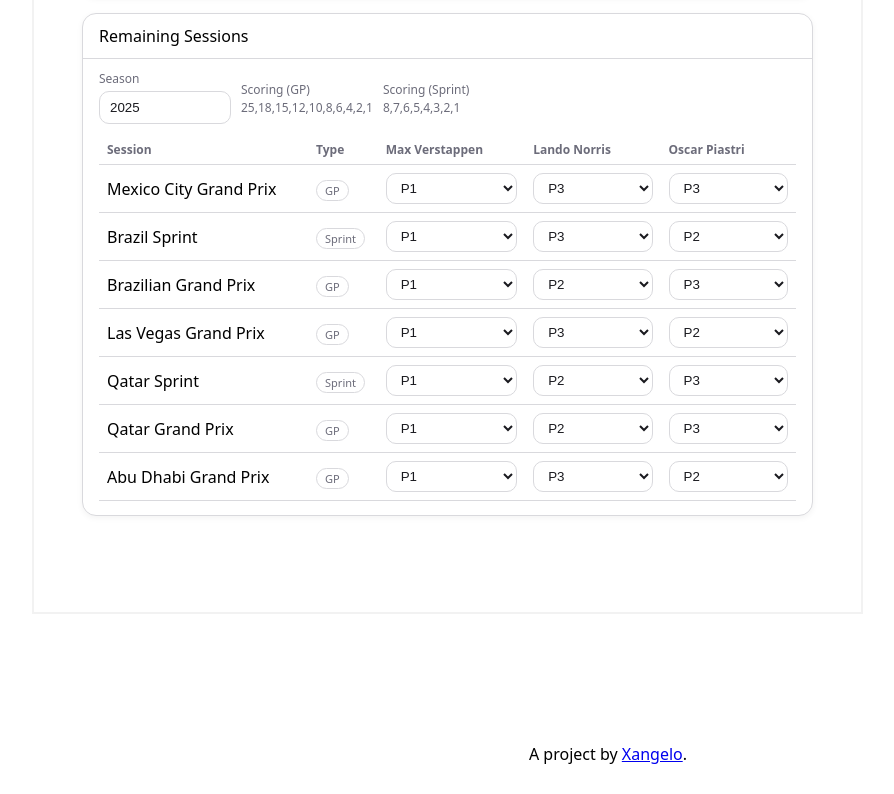
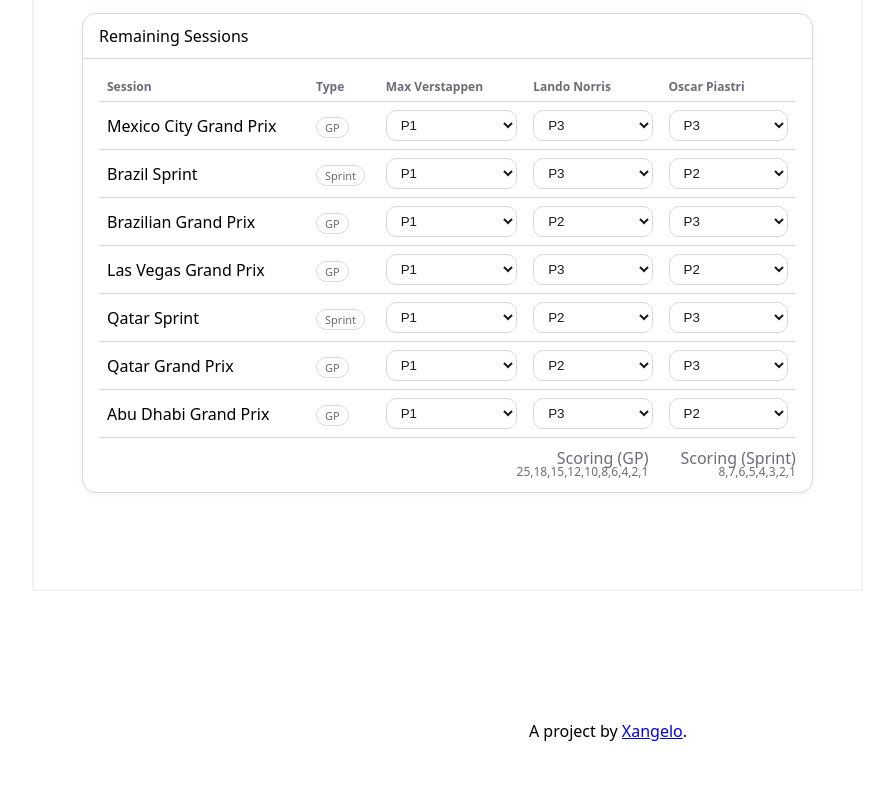
Before and after one commit to AngeloR/verstappen-tracker, a plain HTML site: page index.html in a window 1280 px wide. Shown: the part 1047-1841 px from the top of the page, without its empty margins (32-926 px from the left). After the commit the page ends 1818 px from the top, so only its background shows below. Drawn offline with Linux system fonts and the light colour scheme.

Commit message:
fix styling for points guide

```diff
--- a/index.html
+++ b/index.html
@@ -81,20 +81,7 @@
               <section class="card" aria-labelledby="events-heading">
                 <h2 id="events-heading">Remaining Sessions</h2>
                 <div class="body">
-                  <div class="controls" style="margin-bottom:12px">
-                    <div class="field">
-                      <label for="season">Season</label>
-                      <input id="season" type="number" min="1950" value="2025" />
-                    </div>
-                    <div class="field">
-                      <label>Scoring (GP)</label>
-                      <div class="sub">25,18,15,12,10,8,6,4,2,1</div>
-                    </div>
-                    <div class="field">
-                      <label>Scoring (Sprint)</label>
-                      <div class="sub">8,7,6,5,4,3,2,1</div>
-                    </div>
-                  </div>
+
 
                   <table aria-describedby="events-heading">
                     <thead>
@@ -108,6 +95,17 @@
                     </thead>
                     <tbody id="eventsTbody"></tbody>
                   </table>
+
+                   <div class="help-text">
+                    <div class="field">
+                      <label>Scoring (GP)</label>
+                      <div class="sub">25,18,15,12,10,8,6,4,2,1</div>
+                    </div>
+                    <div class="field">
+                      <label>Scoring (Sprint)</label>
+                      <div class="sub">8,7,6,5,4,3,2,1</div>
+                    </div>
+                  </div>
                 </div>
               </section>
 
--- a/style.css
+++ b/style.css
@@ -308,5 +308,14 @@
     .leader { outline: 2px solid var(--secondary); box-shadow: 0 0 0 4px rgba(0,120,212,.15) inset; }
     .is-max-wdc { border: 1px solid rgba(0,120,212,.6); background: rgba(0,120,212,.08); }
     .is-not-wdc { border: 1px solid rgba(255,76,0,.4); background: rgba(255,76,0,.06); }
+
+    .help-text {
+        margin-top: 12px;
+        text-align: right;
+        display: flex;
+        color: var(--muted);
+        justify-content: end;
+        column-gap: 2rem;
+    }
     details { margin-top: 10px; }
     summary { cursor: pointer; }
```
